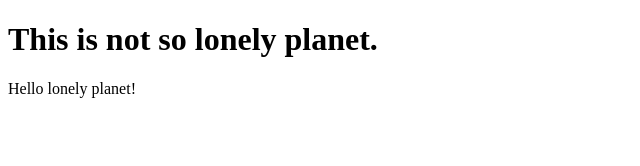
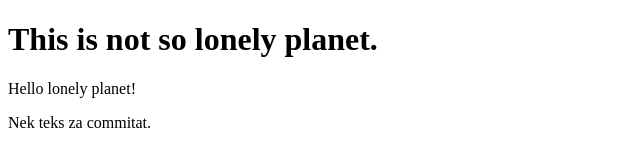
Before and after one commit to dEiC/Fakebook, a plain HTML site: page index.html in a window 1280 px wide. Shown: the whole page, without its empty margins (0-640 px from the left). Drawn offline with Linux system fonts and the light colour scheme.

Commit message:
Dodal nov tekst.

```diff
--- a/index.html
+++ b/index.html
@@ -7,5 +7,7 @@
 <body>
     <h1>This is not so lonely planet.</h1>
     <p>Hello lonely planet!</p>
+
+    <p>Nek teks za commitat.</p>
 </body>
 </html>
```
